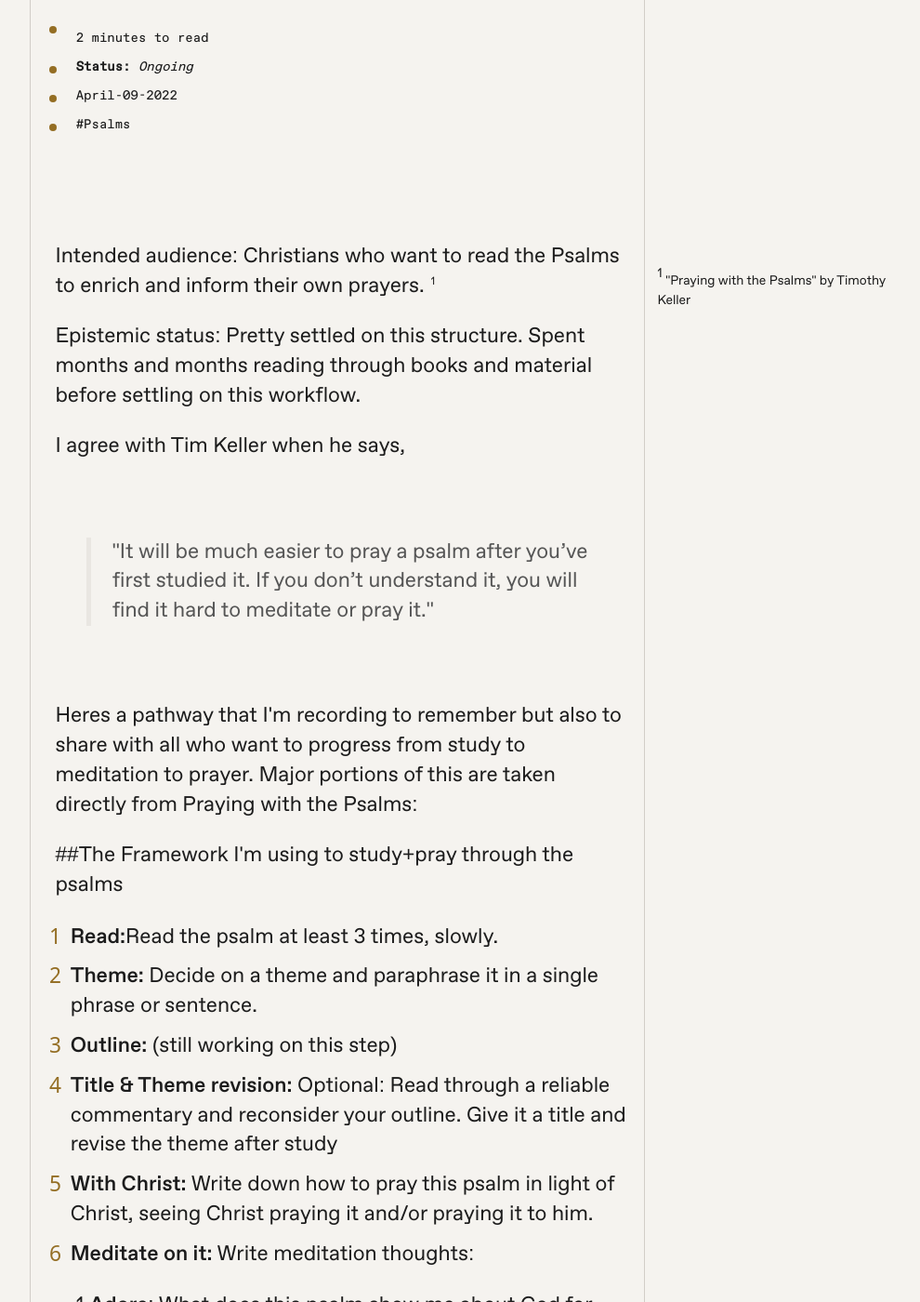
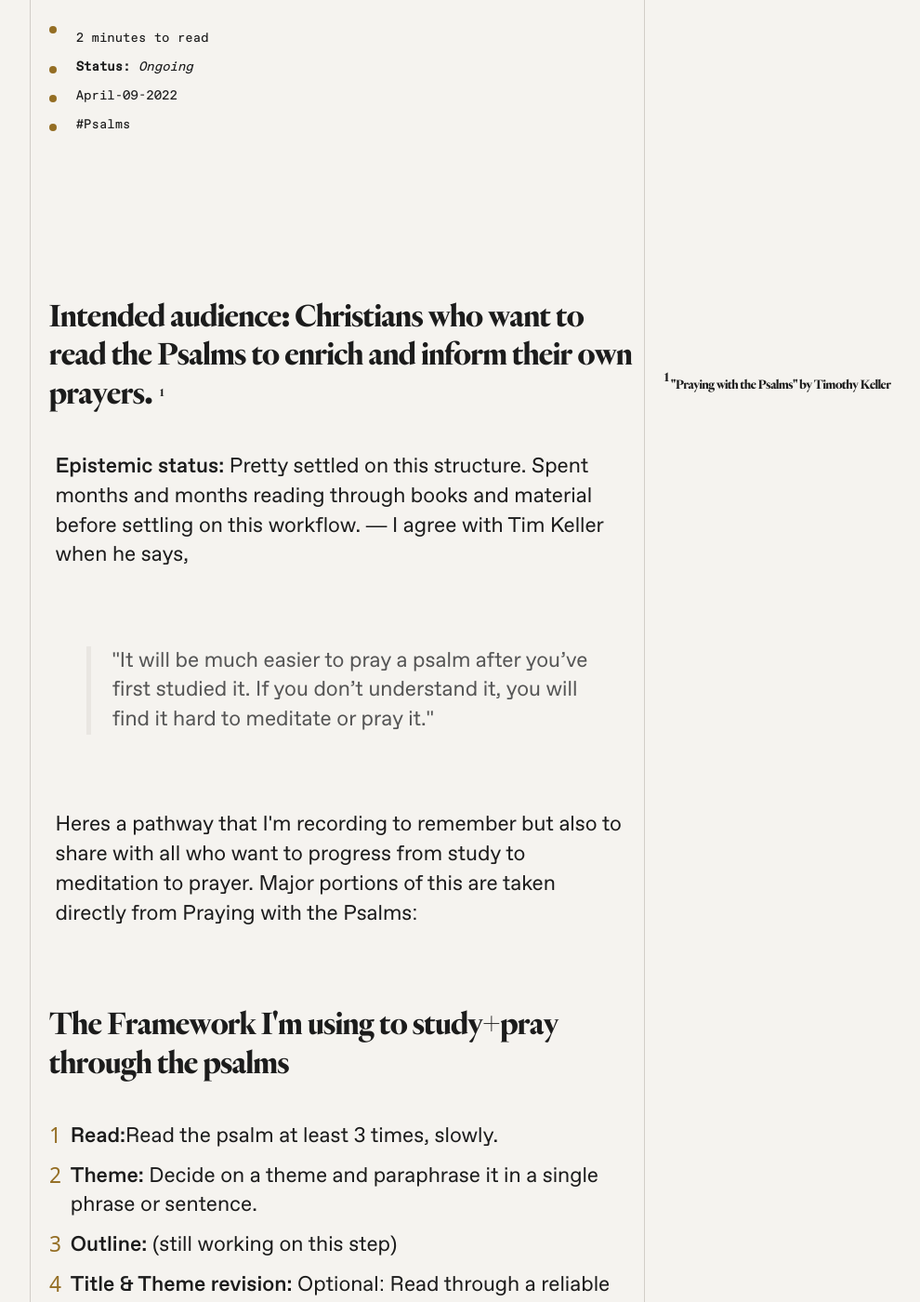
Before and after one commit to jsantiago611/digital-garden-master, a Jekyll site: the page built from _posts/2022-04-09-psalms-study.md, in a window 1280 px wide and 1400 px high, scrolled down 472 px. Shown: the whole window at 93% size, without its empty margins (277-1267 px from the left). Built offline with Jekyll 4.4.1, drawn with Linux system fonts in a browser that asks for light colours; some of the changed text lies outside the part shown.

```diff
--- a/_posts/2022-04-09-psalms-study.md
+++ b/_posts/2022-04-09-psalms-study.md
@@ -3,17 +3,17 @@ title: How to pray with the psalms
 tags: Psalms
 status: ongoing
 ---
-Intended audience: Christians who want to read the Psalms to enrich and inform their own prayers. [["Praying with the Psalms" by Timothy Keller::rsn]]
-
-Epistemic status: Pretty settled on this structure. Spent months and months reading through books and material before settling on this workflow.
-
+**Intended audience:** Christians who want to read the Psalms to enrich and inform their own prayers. [["Praying with the Psalms" by Timothy Keller::rsn]]
+---
+**Epistemic status:** Pretty settled on this structure. Spent months and months reading through books and material before settling on this workflow.
+---
 I agree with Tim Keller when he says,
 
 >"It will be much easier to pray a psalm after you’ve first studied it. If you don’t understand it, you will find it hard to meditate or pray it."
 
 Heres a pathway that I'm recording to remember but also to share with all who want to progress from study to meditation to prayer. Major portions of this are taken directly from Praying with the Psalms:
 
-##The Framework I'm using to study+pray through the psalms
+## The Framework I'm using to study+pray through the psalms
 
 1. **Read:**Read the psalm at least 3 times, slowly.
 2. **Theme:** Decide on a theme and paraphrase it in a single phrase or sentence.
@@ -21,10 +21,8 @@ Heres a pathway that I'm recording to remember but also to share with all who wa
 4. **Title & Theme revision:** Optional: Read through a reliable commentary and reconsider your outline. Give it a title and revise the theme after study
 5. **With Christ:** Write down how to pray this psalm in light of Christ, seeing Christ praying it and/or praying it to him.
 6. **Meditate on it:** Write meditation thoughts:
-
-...1.**Adore**: What does this psalm show me about God for which I should praise or thank Him?
-...2.**Admit**: What does the psalm show me about my sin that I should confess and repent of? What false attitudes, behaviour, emotions, or idols come alive in me whenever I forget this truth?
-...3.**Aspire**: What does the text show me about a need that I have? What do I need to do or
+...1. **Adore**: What does this psalm show me about God for which I should praise or thank Him?
+...2. **Admit**: What does the psalm show me about my sin that I should confess and repent of? What false attitudes, behaviour, emotions, or idols come alive in me whenever I forget this truth?
+...3. **Aspire**: What does the text show me about a need that I have? What do I need to do or
 become in light of this? How shall I petition God for it? What did I learn about life that I could aspire to, ask for, or act on? [[Adapted from "The Songs of Jesus" and "Prayer", both titles by Tim Keller.::lsn]]
-
 7. **Praying it:**Actually pray, using your meditation thoughts from step 6 as an "on-ramp."
```
